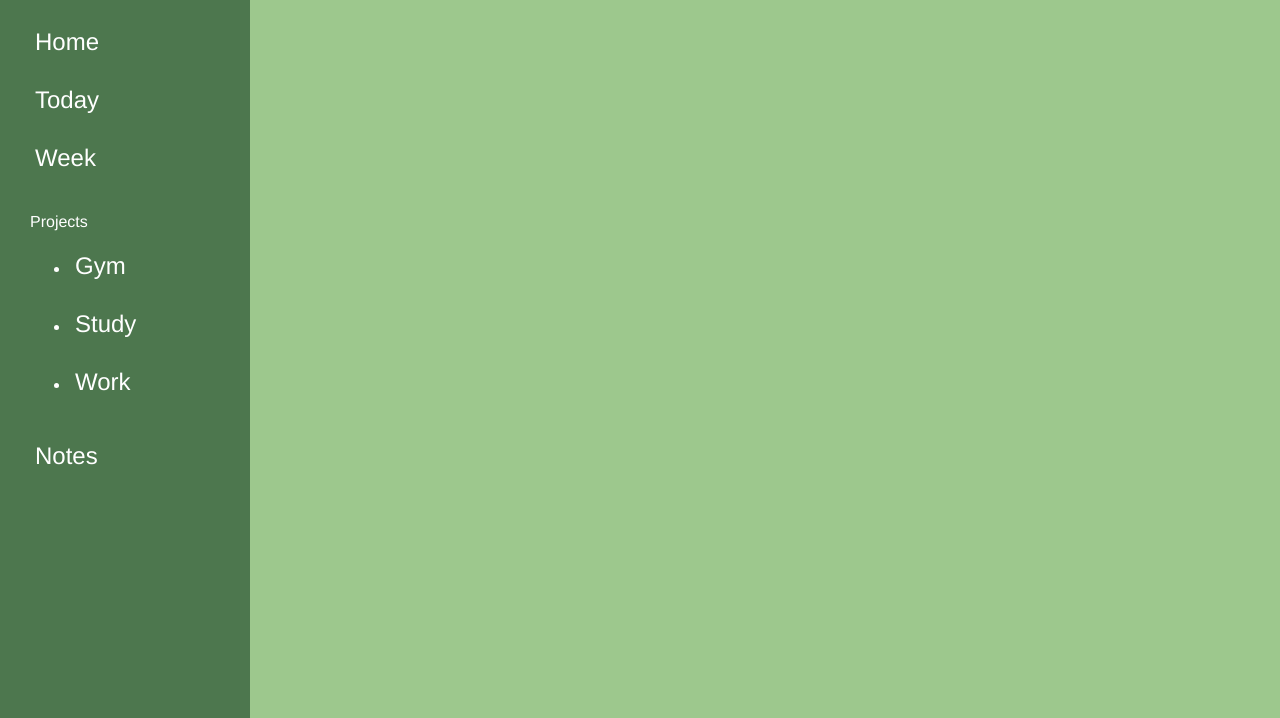
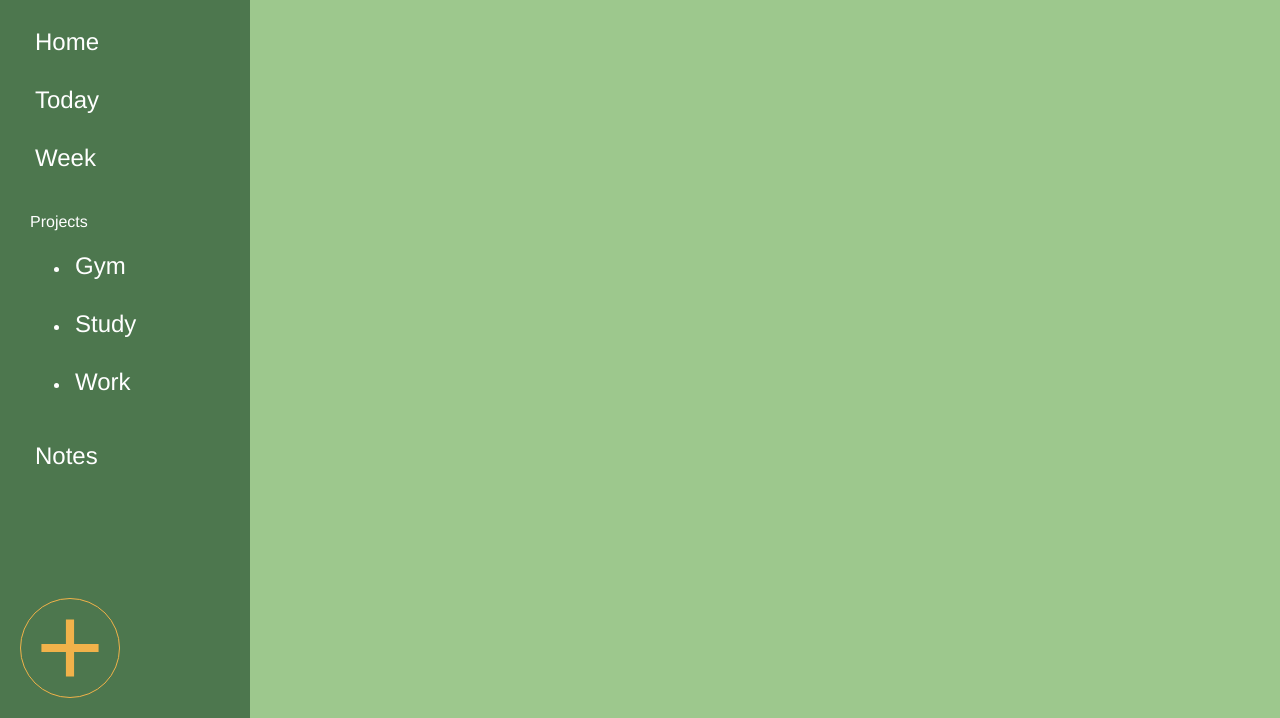
Before and after one commit to rehmanjav/odin-todo, a website built with webpack: page src/assets/mockups/index.html in a window 1280 px wide. Shown: the part 82-800 px from the top of the page. Built offline with nearby package versions, Linux system fonts and the light colour scheme.

Commit message:
WIP: button for adding todos/notes/projects

```diff
--- a/src/assets/mockups/index.html
+++ b/src/assets/mockups/index.html
@@ -24,6 +24,7 @@
             <li><button>Work</button></li>
         </ul>
         <button>Notes</button>
+        <button id="btn-add"></button>
     </nav>
     <main>
 
--- a/src/assets/mockups/style.css
+++ b/src/assets/mockups/style.css
@@ -55,3 +55,17 @@ header > p {
     font-family: "Special Elite";
     font-size: 2.5rem;
 }
+
+#btn-add {
+    position: fixed;
+    bottom: 20px;
+    left: 20px;
+    margin-bottom: 0;
+    background-image: url(../images/plus.svg);
+    background-repeat: no-repeat;
+    background-size: cover;
+    height: 100px;
+    width: 100px;
+    border: 1px #F1B24A solid;
+    border-radius: 50px;
+}
```
